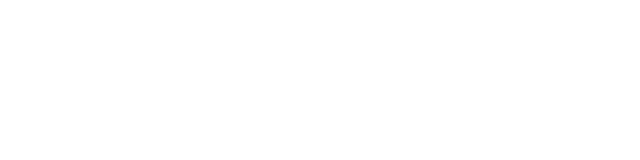
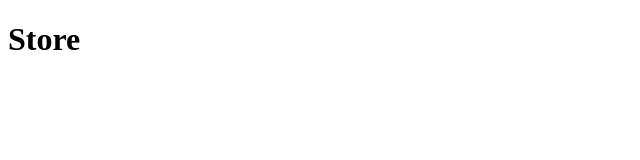
Before and after one commit to gaoliveira21/react-shop, a React app: page /store in a window 1280 px wide. Shown: the top 160 px of the page, without its empty margins (0-640 px from the left). Built offline with nearby package versions, Linux system fonts and the light colour scheme; the HTML template or start-up script is replaced by a standard one.

Commit message:
feat: add store page

```diff
--- /dev/null
+++ b/src/pages/Store/index.tsx
@@ -0,0 +1,7 @@
+import React, { ReactElement } from 'react'
+
+export const Store: React.FC = (): ReactElement => {
+  return (
+    <h1>Store</h1>
+  )
+}
--- a/src/pages/index.ts
+++ b/src/pages/index.ts
@@ -1,2 +1,3 @@
 export { Home } from './Home'
 export { SignIn } from './SignIn'
+export { Store } from './Store'
--- a/src/router/index.tsx
+++ b/src/router/index.tsx
@@ -1,7 +1,7 @@
 import React, { ReactElement } from 'react'
 import { BrowserRouter, Switch, Route } from 'react-router-dom'
 
-import { Home, SignIn } from '@/pages'
+import { Home, SignIn, Store } from '@/pages'
 
 export const Router: React.FC = (): ReactElement => {
   return (
@@ -9,6 +9,7 @@
       <Switch>
         <Route exact path="/" component={Home} />
         <Route exact path="/sign-in" component={SignIn} />
+        <Route exact path="/store" component={Store} />
       </Switch>
     </BrowserRouter>
   )
```
